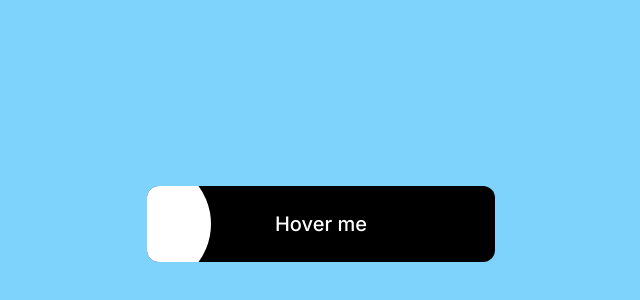
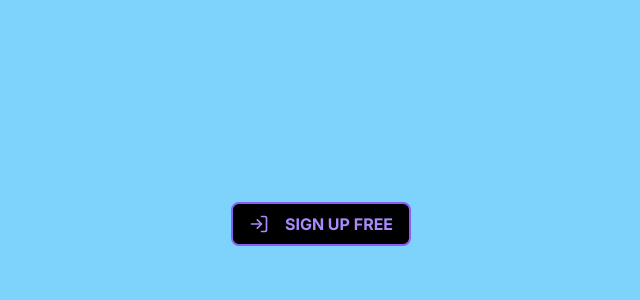
Before and after one commit to weeeeey/zeroUI, a Next.js app: page / in a window 1280 px wide. Shown: the part 176-476 px from the top of the page, without its empty margins (319-959 px from the left). Built offline with nearby package versions, Linux system fonts and the light colour scheme.

Commit message:
rounded-slid btn - scale*mix-blended-different

```diff
--- a/app/page.tsx
+++ b/app/page.tsx
@@ -1,12 +1,13 @@
 'use client';
 
 import { GradientBtn } from '@/components/ui/buttons/gradient-btn';
+import { RoundedBtn } from '@/components/ui/buttons/rounded-btn';
 import { SpotlightBtn } from '@/components/ui/buttons/spotlight-btn';
 
 const MainPage = () => {
     return (
         <div className="w-full h-full bg-sky-300 flex justify-center items-center px-20 py-10">
-            <SpotlightBtn />
+            <RoundedBtn />
         </div>
     );
 };
--- /dev/null
+++ b/components/ui/buttons/rounded-btn.tsx
@@ -0,0 +1,14 @@
+import { LogIn, LogOut } from 'lucide-react';
+import React from 'react';
+
+export const RoundedBtn = () => {
+    return (
+        <button className=" bg-black border-2 border-violet-500 rounded-lg flex justify-center items-center space-x-4 px-4 py-2 group relative overflow-hidden">
+            <LogIn className="text-violet-400 w-5 h-5 mix-blend-difference relative z-10 delay-150" />
+            <span className="uppercase text-violet-400 font-bold mix-blend-difference relative z-10 delay-150">
+                sign up free
+            </span>
+            <div className="absolute top-[100%] left-[100%] bg-violet-500 w-72 h-20 rounded-full   transition-all duration-1000 group-hover:scale-[3]" />
+        </button>
+    );
+};
--- a/components/ui/buttons/spotlight-btn.tsx
+++ b/components/ui/buttons/spotlight-btn.tsx
@@ -1,10 +1,7 @@
 import React, { useEffect } from 'react';
 
 export const SpotlightBtn = () => {
-    const [x, setX] = React.useState(0);
-    useEffect(() => {
-        console.log(x);
-    }, [x]);
+    const [x, setX] = React.useState(50);
     return (
         <button
             onMouseMove={(e) => {
@@ -27,7 +24,7 @@ export const SpotlightBtn = () => {
                     left: `${x}%`,
                 }}
                 className="
-            left-[50%]
+
             absolute w-32 h-32 rounded-full bg-white top-1/2  -translate-x-1/2 -translate-y-1/2"
             />
         </button>
```
